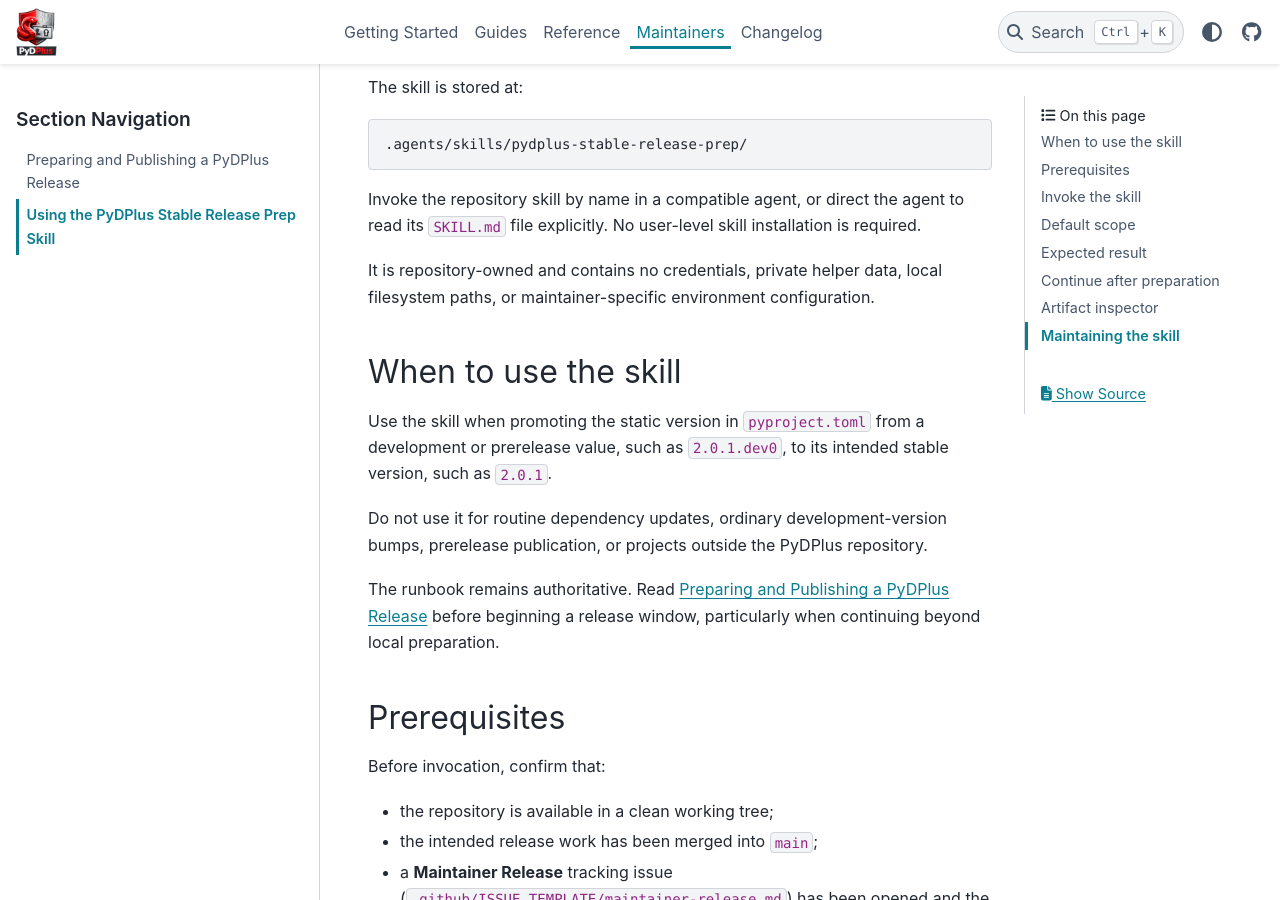
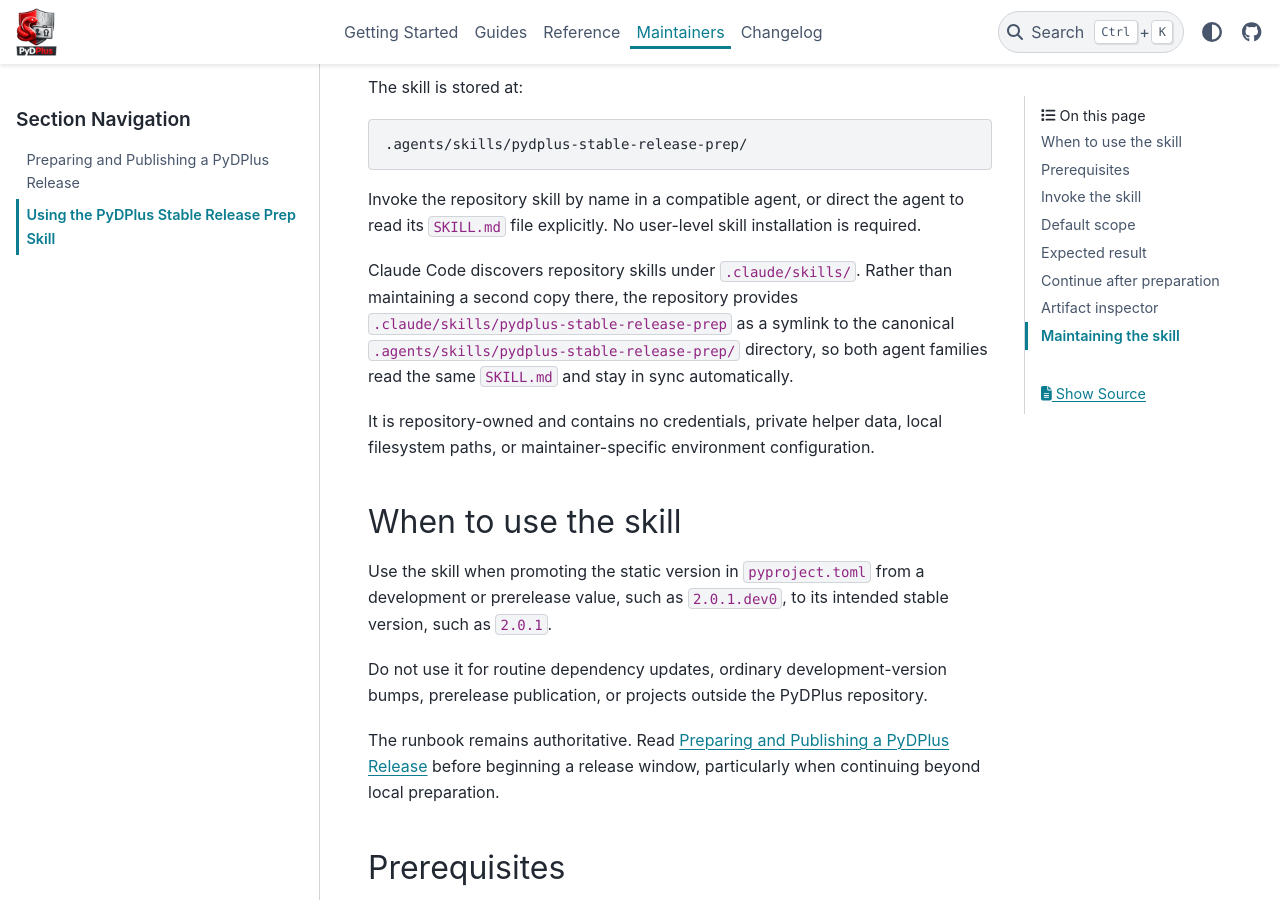
Before and after one commit to jeffshurtliff/pydplus, a Sphinx documentation site: the page built from docs/maintainers/stable-release-prep-skill.md, in a window 1280 px wide and 900 px high, scrolled down 332 px. Built offline with Sphinx 7.4.7 and the PyData theme 0.15.4, drawn with Linux system fonts in a browser that asks for light colours; some of the changed text lies outside the part shown.

Commit message:
Added Claude Code support for the pydplus-stable-release-prep skill
Symlinked .claude/skills/pydplus-stable-release-prep to the canonical
.agents/skills/pydplus-stable-release-prep/ directory so Claude Code
discovers the existing skill instead of maintaining a second copy that
could drift out of sync. Updated the maintainer skill guide and
changelog accordingly.

Co-Authored-By: Claude Sonnet 5 <noreply@anthropic.com>
Claude-Session: https://claude.ai/code/session_01Psj1Bs7wGd2mdD1tb6B5R1

```diff
--- a/docs/maintainers/stable-release-prep-skill.md
+++ b/docs/maintainers/stable-release-prep-skill.md
@@ -15,6 +15,11 @@ The skill is stored at:
 
 Invoke the repository skill by name in a compatible agent, or direct the agent
 to read its `SKILL.md` file explicitly. No user-level skill installation is required.
+
+Claude Code discovers repository skills under `.claude/skills/`. Rather than
+maintaining a second copy there, the repository provides `.claude/skills/pydplus-stable-release-prep`
+as a symlink to the canonical `.agents/skills/pydplus-stable-release-prep/` directory, so both agent
+families read the same `SKILL.md` and stay in sync automatically.
 
 It is repository-owned and contains no credentials, private helper data, local
 filesystem paths, or maintainer-specific environment configuration.
@@ -163,6 +168,11 @@ When the release workflow changes, update these sources together:
 - {doc}`releasing`; and
 - this usage guide.
 
+`.claude/skills/pydplus-stable-release-prep` is a symlink to the canonical
+`.agents/skills/pydplus-stable-release-prep/` directory, not a separate copy, so it
+requires no maintenance of its own; confirm the symlink still resolves after any
+repository restructuring.
+
 Validate the skill structure with the agent platform's skill validator when one
 is available. Always run Ruff against the Python helper, build the Sphinx
 documentation with warnings treated as errors, and exercise the inspector
```
Also changed, not shown: docs/CHANGELOG.md (+3 -0 lines), 1 other file.
